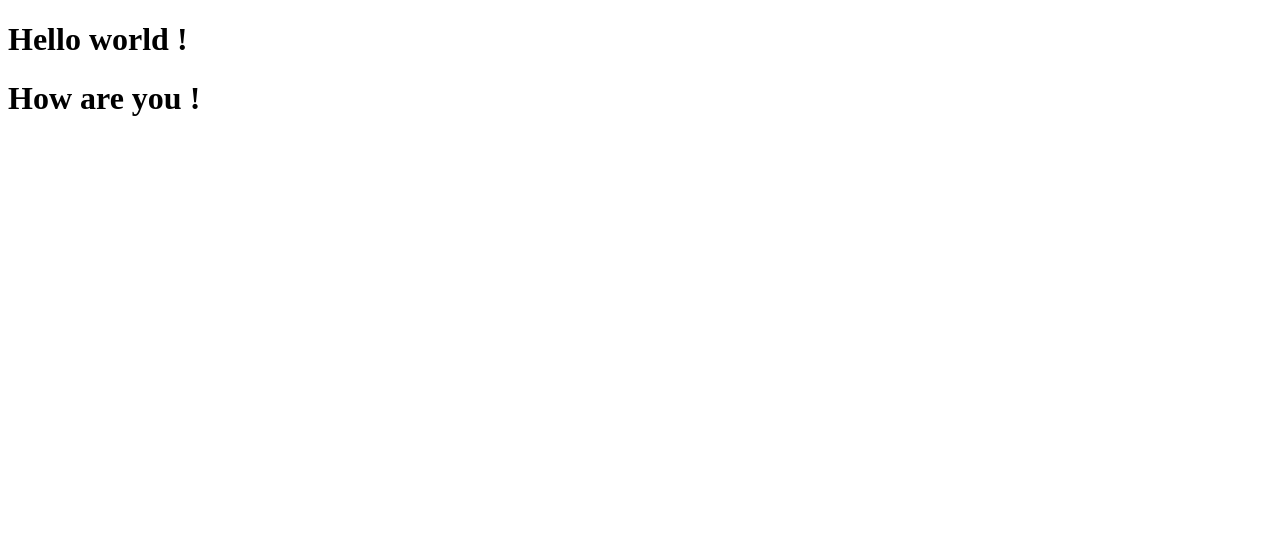
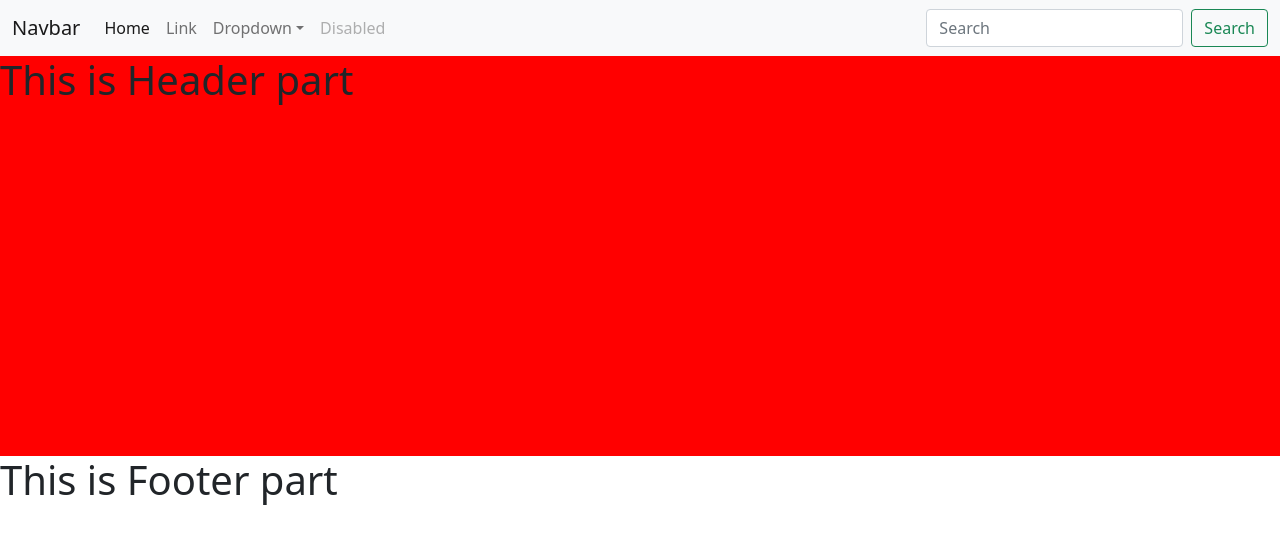
Before and after one commit to AisuryaSahoo/myreactproject, a React (Create React App) app: page / in a window 1280 px wide. Shown: the top 544 px of the page. Built offline with nearby package versions, Linux system fonts and the light colour scheme.

Commit message:
components added

```diff
--- a/public/index.html
+++ b/public/index.html
@@ -15,6 +15,7 @@
       user's mobile device or desktop. See https://developers.google.com/web/fundamentals/web-app-manifest/
     -->
     <link rel="manifest" href="%PUBLIC_URL%/manifest.json" />
+    <link href="https://cdn.jsdelivr.net/npm/bootstrap@5.1.3/dist/css/bootstrap.min.css" rel="stylesheet" integrity="sha384-1BmE4kWBq78iYhFldvKuhfTAU6auU8tT94WrHftjDbrCEXSU1oBoqyl2QvZ6jIW3" crossorigin="anonymous">
     <!--
       Notice the use of %PUBLIC_URL% in the tags above.
       It will be replaced with the URL of the `public` folder during the build.
@@ -39,5 +40,6 @@
       To begin the development, run `npm start` or `yarn start`.
       To create a production bundle, use `npm run build` or `yarn build`.
     -->
+    <script src="https://cdn.jsdelivr.net/npm/bootstrap@5.1.3/dist/js/bootstrap.bundle.min.js" integrity="sha384-ka7Sk0Gln4gmtz2MlQnikT1wXgYsOg+OMhuP+IlRH9sENBO0LRn5q+8nbTov4+1p" crossorigin="anonymous"></script>
   </body>
 </html>
--- a/src/App.js
+++ b/src/App.js
@@ -1,15 +1,28 @@
 // class based / function based
 import React from 'react';
-import {Component} from 'react';
+import Nav from './Nav';
+import Header from './Header';
+import Footer from './Footer';
+// import {Component} from 'react';
 
-class App extends Component{
-  render(){
-    return (
-    <>
-    <h1>Hello world !</h1>
-    <h1>How are you !</h1>
-    </>
-    )
-  }
+const App = () =>{
+  return (
+        <>
+        <Nav/>
+        <Header/>
+        <Footer/>
+        </>
+        )
 }
+
+// class App extends Component{
+//   render(){
+//     return (
+//     <>
+//     <h1>Hello world !</h1>
+//     <h1>How are you !</h1>
+//     </>
+//     )
+//   }
+// }
 export default App;
--- /dev/null
+++ b/src/Footer.jsx
@@ -0,0 +1,11 @@
+import React,{Component} from "react";
+
+class Footer extends Component{
+ render(){
+    return(
+        <>
+        <h1>This is Footer part</h1>
+        </>
+    ) }
+}
+export default Footer
--- /dev/null
+++ b/src/Header.jsx
@@ -0,0 +1,12 @@
+import React from "react";
+import './header.css';
+const Header = () =>{
+    return(
+        <>
+        <div className="hdr">
+        <h1>This is Header part</h1>
+        </div>
+        </>
+    )
+}
+export default Header
--- /dev/null
+++ b/src/Nav.jsx
@@ -0,0 +1,45 @@
+import React from "react";
+
+const Nav = () =>{
+    return(
+        <>
+        <nav className="navbar navbar-expand-lg navbar-light bg-light">
+  <div className="container-fluid">
+    <a className="navbar-brand" href="#">Navbar</a>
+    <button className="navbar-toggler" type="button" data-bs-toggle="collapse" data-bs-target="#navbarSupportedContent" aria-controls="navbarSupportedContent" aria-expanded="false" aria-label="Toggle navigation">
+      <span className="navbar-toggler-icon"></span>
+    </button>
+    <div className="collapse navbar-collapse" id="navbarSupportedContent">
+      <ul className="navbar-nav me-auto mb-2 mb-lg-0">
+        <li className="nav-item">
+          <a className="nav-link active" aria-current="page" href="#">Home</a>
+        </li>
+        <li className="nav-item">
+          <a className="nav-link" href="#">Link</a>
+        </li>
+        <li className="nav-item dropdown">
+          <a className="nav-link dropdown-toggle" href="#" id="navbarDropdown" role="button" data-bs-toggle="dropdown" aria-expanded="false">
+            Dropdown
+          </a>
+          <ul className="dropdown-menu" aria-labelledby="navbarDropdown">
+            <li><a className="dropdown-item" href="#">Action</a></li>
+            <li><a className="dropdown-item" href="#">Another action</a></li>
+            <li><hr className="dropdown-divider"/></li>
+            <li><a className="dropdown-item" href="#">Something else here</a></li>
+          </ul>
+        </li>
+        <li className="nav-item">
+          <a className="nav-link disabled">Disabled</a>
+        </li>
+      </ul>
+      <form className="d-flex">
+        <input className="form-control me-2" type="search" placeholder="Search" aria-label="Search"/>
+        <button className="btn btn-outline-success" type="submit">Search</button>
+      </form>
+    </div>
+  </div>
+</nav>
+</>
+    )
+}
+export default Nav
--- /dev/null
+++ b/src/header.css
@@ -0,0 +1,9 @@
+*{
+    margin: 0;
+    padding: 0;
+}
+.hdr{
+    height: 400px;
+    /* color:blue; */
+    background-color: red;
+}
```
